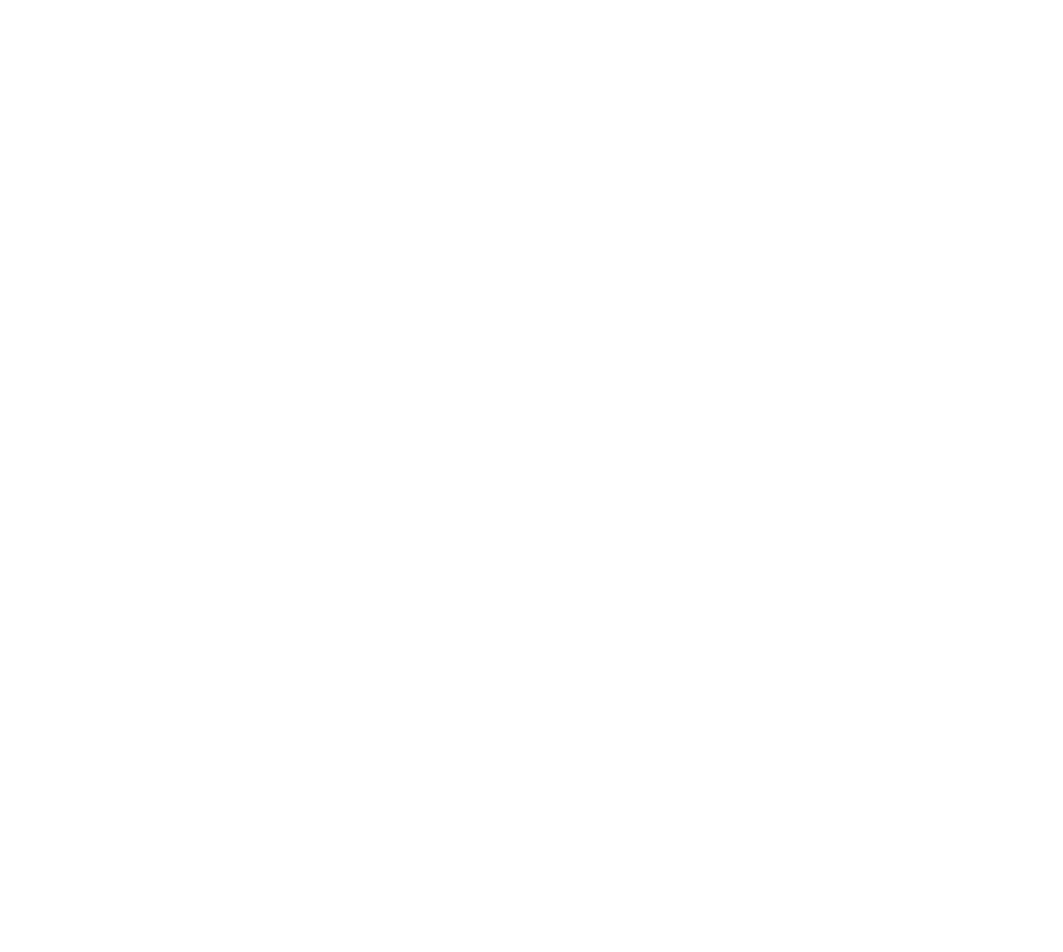
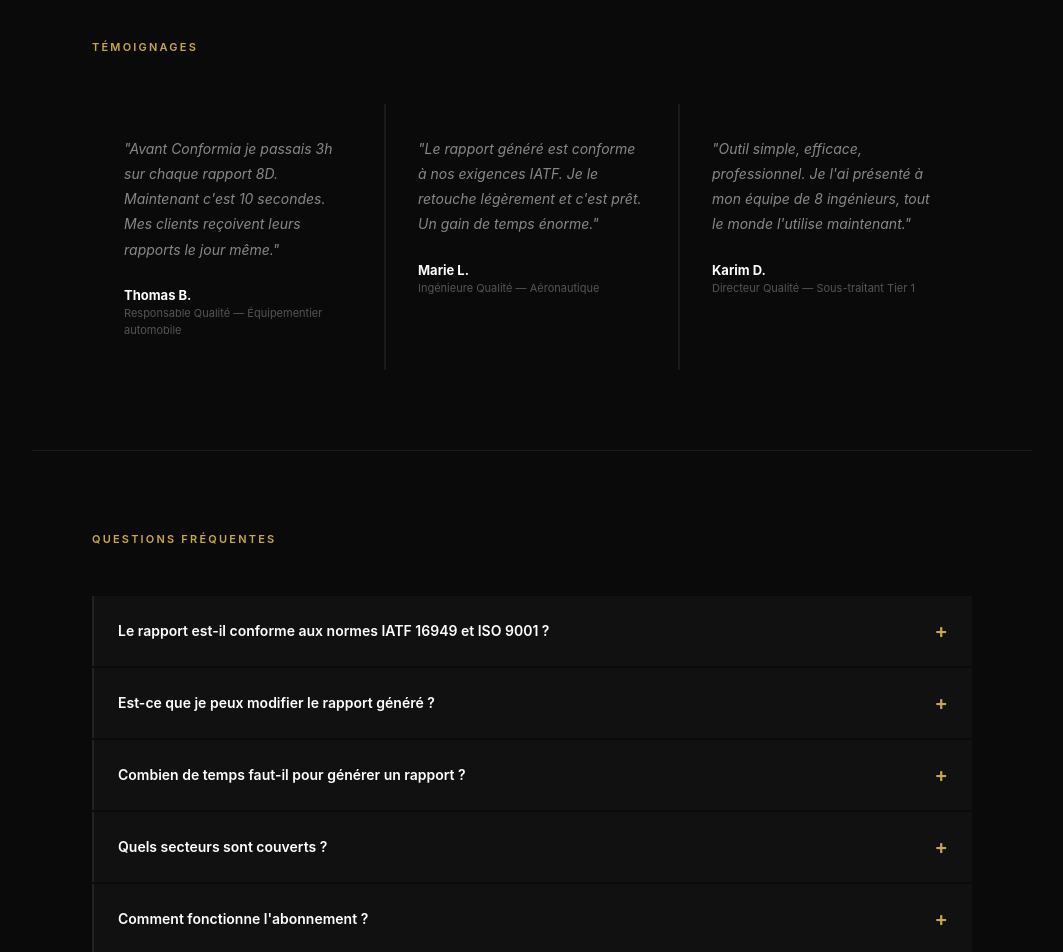
Before and after one commit to gabrielgendronneau2-art/conformia, a Next.js app: page / in a window 1280 px wide. Shown: the part 1140-2092 px from the top of the page, without its empty margins (108-1171 px from the left). Before the commit the page ends 1098 px from the top, so only its background shows below. Built offline with nearby package versions, Linux system fonts and the light colour scheme.

Commit message:
témoignages et FAQ

```diff
--- a/app/page.tsx
+++ b/app/page.tsx
@@ -10,6 +10,7 @@
   const [loading, setLoading] = useState(false);
   const [respQualite, setRespQualite] = useState("");
   const [respProd, setRespProd] = useState("");
+  const [faqOuvert, setFaqOuvert] = useState<number | null>(null);
   const [rapportsRestants, setRapportsRestants] = useState(() => {
     if (typeof window !== "undefined") {
       return parseInt(localStorage.getItem("rapportsRestants") || "3");
@@ -49,8 +50,24 @@
     setLoading(false);
   };
 
+  const temoignages = [
+    { nom: "Thomas B.", poste: "Responsable Qualité — Équipementier automobile", texte: "Avant Conformia je passais 3h sur chaque rapport 8D. Maintenant c'est 10 secondes. Mes clients reçoivent leurs rapports le jour même." },
+    { nom: "Marie L.", poste: "Ingénieure Qualité — Aéronautique", texte: "Le rapport généré est conforme à nos exigences IATF. Je le retouche légèrement et c'est prêt. Un gain de temps énorme." },
+    { nom: "Karim D.", poste: "Directeur Qualité — Sous-traitant Tier 1", texte: "Outil simple, efficace, professionnel. Je l'ai présenté à mon équipe de 8 ingénieurs, tout le monde l'utilise maintenant." },
+  ];
+
+  const faqs = [
+    { q: "Le rapport est-il conforme aux normes IATF 16949 et ISO 9001 ?", r: "Oui. Le rapport suit rigoureusement la structure 8D (D1 à D8) exigée par les normes IATF 16949 et ISO 9001. Il est accepté par les donneurs d'ordre automobile et aéronautique." },
+    { q: "Est-ce que je peux modifier le rapport généré ?", r: "Absolument. Le rapport s'affiche à l'écran et vous pouvez le télécharger en PDF. Vous pouvez aussi l'enrichir avec vos données spécifiques avant de l'envoyer à votre client." },
+    { q: "Combien de temps faut-il pour générer un rapport ?", r: "Entre 10 et 30 secondes. L'IA analyse votre problème et génère un rapport 8D complet avec causes racines, actions correctives et préventives." },
+    { q: "Quels secteurs sont couverts ?", r: "Automobile, aéronautique, industrie, ferroviaire, médical. Tout secteur utilisant la méthode 8D pour la gestion des non-conformités." },
+    { q: "Comment fonctionne l'abonnement ?", r: "3 rapports gratuits pour tester. Ensuite, abonnement à 199€/mois pour un accès illimité, ou 9€ par rapport à l'unité. Résiliable à tout moment." },
+  ];
+
   return (
     <main style={{ minHeight: "100vh", backgroundColor: "#0A0A0A", color: "white", fontFamily: "'Inter', sans-serif" }}>
+
+      {/* HERO */}
       <div style={{ borderBottom: "1px solid #1a1a1a", padding: "80px 60px", maxWidth: "1000px", margin: "0 auto" }}>
         <div style={{ fontSize: "11px", fontWeight: 600, letterSpacing: "0.2em", textTransform: "uppercase", color: "#C9A84C", marginBottom: "24px" }}>
           IA · Qualité Industrielle
@@ -71,15 +88,11 @@
         </div>
       </div>
 
-      <div style={{ maxWidth: "1000px", margin: "0 auto", padding: "80px 60px" }}>
+      {/* FORMULAIRE */}
+      <div style={{ maxWidth: "1000px", margin: "0 auto", padding: "80px 60px", borderBottom: "1px solid #1a1a1a" }}>
         <div style={{ display: "flex", justifyContent: "space-between", alignItems: "center", marginBottom: "40px" }}>
           <h2 style={{ fontSize: "24px", fontWeight: 700 }}>Générer un rapport</h2>
-          <div style={{
-            fontSize: "12px",
-            color: rapportsRestants > 0 ? "#C9A84C" : "#ff4444",
-            border: `1px solid ${rapportsRestants > 0 ? "#C9A84C" : "#ff4444"}`,
-            padding: "6px 16px",
-          }}>
+          <div style={{ fontSize: "12px", color: rapportsRestants > 0 ? "#C9A84C" : "#ff4444", border: `1px solid ${rapportsRestants > 0 ? "#C9A84C" : "#ff4444"}`, padding: "6px 16px" }}>
             {rapportsRestants} rapport{rapportsRestants > 1 ? "s" : ""} gratuit{rapportsRestants > 1 ? "s" : ""} restant{rapportsRestants > 1 ? "s" : ""}
           </div>
         </div>
@@ -91,29 +104,12 @@
           <input placeholder="Nom du client" value={client} onChange={(e) => setClient(e.target.value)} style={{ padding: "14px 18px", backgroundColor: "#111", border: "1px solid #222", color: "white", fontSize: "14px" }} />
         </div>
 
-        <textarea
-          placeholder="Décrivez le problème de non-conformité..."
-          value={probleme}
-          onChange={(e) => setProbleme(e.target.value)}
-          rows={5}
-          style={{ width: "100%", padding: "14px 18px", backgroundColor: "#111", border: "1px solid #222", color: "white", fontSize: "14px", marginBottom: "16px", boxSizing: "border-box" }}
-        />
+        <textarea placeholder="Décrivez le problème de non-conformité..." value={probleme} onChange={(e) => setProbleme(e.target.value)} rows={5} style={{ width: "100%", padding: "14px 18px", backgroundColor: "#111", border: "1px solid #222", color: "white", fontSize: "14px", marginBottom: "16px", boxSizing: "border-box" }} />
 
         <button
           onClick={rapportsRestants <= 0 ? () => window.open("https://docs.google.com/forms/d/12tr3nIZrzmpLl-oz-ROozfkNnGtOyBOLEJhU5RokW88/viewform", "_blank") : generer}
           disabled={loading}
-          style={{
-            width: "100%",
-            backgroundColor: "#C9A84C",
-            color: "black",
-            border: "none",
-            padding: "18px",
-            fontSize: "15px",
-            fontWeight: 700,
-            cursor: "pointer",
-            letterSpacing: "0.05em",
-            textTransform: "uppercase"
-          }}
+          style={{ width: "100%", backgroundColor: "#C9A84C", color: "black", border: "none", padding: "18px", fontSize: "15px", fontWeight: 700, cursor: "pointer", letterSpacing: "0.05em", textTransform: "uppercase" }}
         >
           {loading ? "Génération en cours..." : rapportsRestants > 0 ? "Générer le rapport 8D" : "S'abonner pour continuer →"}
         </button>
@@ -140,15 +136,54 @@
             <div style={{ marginTop: "48px", backgroundColor: "#0d0d0d", padding: "40px", border: "1px solid #1a1a1a", whiteSpace: "pre-wrap", lineHeight: 1.9, fontSize: "14px", color: "#ccc" }}>
               {rapport}
             </div>
-            <button
-              onClick={telechargerPDF}
-              style={{ width: "100%", backgroundColor: "transparent", color: "#C9A84C", border: "1px solid #C9A84C", padding: "16px", fontSize: "14px", fontWeight: 700, cursor: "pointer", marginTop: "12px", letterSpacing: "0.08em", textTransform: "uppercase" }}
-            >
+            <button onClick={telechargerPDF} style={{ width: "100%", backgroundColor: "transparent", color: "#C9A84C", border: "1px solid #C9A84C", padding: "16px", fontSize: "14px", fontWeight: 700, cursor: "pointer", marginTop: "12px", letterSpacing: "0.08em", textTransform: "uppercase" }}>
               ↓ Télécharger en PDF
             </button>
           </>
         )}
       </div>
+
+      {/* TÉMOIGNAGES */}
+      <div style={{ maxWidth: "1000px", margin: "0 auto", padding: "80px 60px", borderBottom: "1px solid #1a1a1a" }}>
+        <div style={{ fontSize: "11px", fontWeight: 600, letterSpacing: "0.2em", textTransform: "uppercase", color: "#C9A84C", marginBottom: "48px" }}>
+          Témoignages
+        </div>
+        <div style={{ display: "grid", gridTemplateColumns: "repeat(3, 1fr)", gap: "2px", background: "#1a1a1a" }}>
+          {temoignages.map((t, i) => (
+            <div key={i} style={{ backgroundColor: "#0A0A0A", padding: "32px" }}>
+              <p style={{ fontSize: "14px", color: "#888", lineHeight: 1.8, marginBottom: "24px", fontStyle: "italic" }}>"{t.texte}"</p>
+              <p style={{ fontSize: "13px", fontWeight: 700, color: "white" }}>{t.nom}</p>
+              <p style={{ fontSize: "11px", color: "#555" }}>{t.poste}</p>
+            </div>
+          ))}
+        </div>
+      </div>
+
+      {/* FAQ */}
+      <div style={{ maxWidth: "1000px", margin: "0 auto", padding: "80px 60px" }}>
+        <div style={{ fontSize: "11px", fontWeight: 600, letterSpacing: "0.2em", textTransform: "uppercase", color: "#C9A84C", marginBottom: "48px" }}>
+          Questions fréquentes
+        </div>
+        <div style={{ display: "flex", flexDirection: "column", gap: "2px" }}>
+          {faqs.map((faq, i) => (
+            <div key={i} style={{ backgroundColor: "#111", borderLeft: faqOuvert === i ? "2px solid #C9A84C" : "2px solid #222" }}>
+              <button
+                onClick={() => setFaqOuvert(faqOuvert === i ? null : i)}
+                style={{ width: "100%", textAlign: "left", padding: "20px 24px", background: "none", border: "none", color: "white", fontSize: "14px", fontWeight: 600, cursor: "pointer", display: "flex", justifyContent: "space-between", alignItems: "center" }}
+              >
+                {faq.q}
+                <span style={{ color: "#C9A84C", fontSize: "20px", marginLeft: "16px" }}>{faqOuvert === i ? "−" : "+"}</span>
+              </button>
+              {faqOuvert === i && (
+                <div style={{ padding: "0 24px 20px", fontSize: "14px", color: "#888", lineHeight: 1.8 }}>
+                  {faq.r}
+                </div>
+              )}
+            </div>
+          ))}
+        </div>
+      </div>
+
     </main>
   );
 }
```
